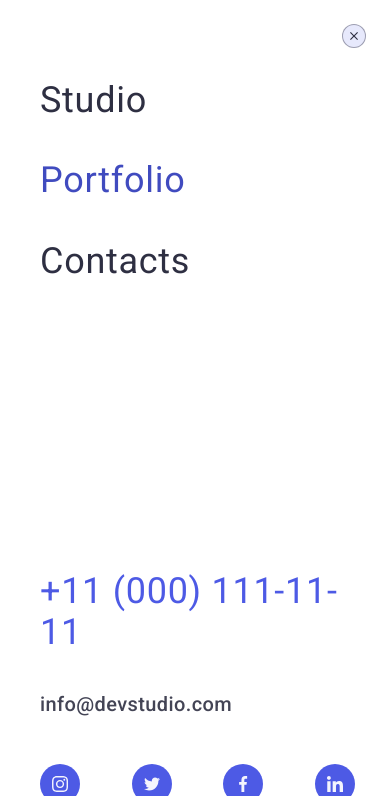
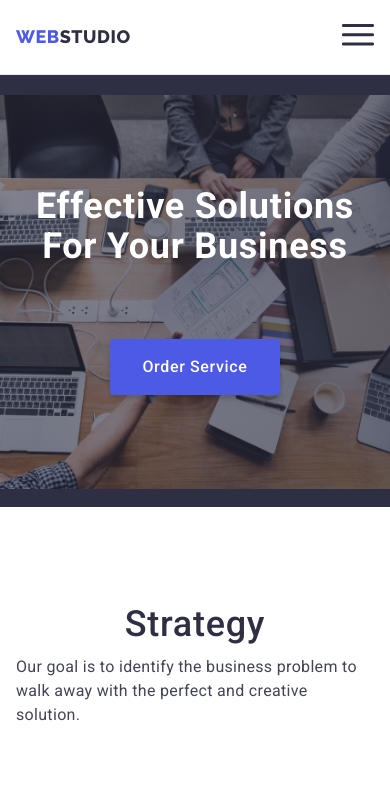
Before and after one commit to dominadorIII/goit-markup-hw-07, a plain HTML site: page index.html in a window 390 px wide. Shown: the top 796 px of the page. Drawn offline with nearby package versions, Linux system fonts and the light colour scheme.

Commit message:
homework06-rev02
initial

```diff
--- a/css/styles.css
+++ b/css/styles.css
@@ -256,14 +256,13 @@ textarea {
   stroke: var(--navyblue);
 }
 .header-nav-mobile {
-  position: absolute;
-  z-index: 200;
-  display: none;
+  position: fixed;
+  display: flex;
   transform: translateX(100%);
   flex-direction: column;
-  position: fixed;
   align-items: flex-start;
   justify-content: space-between;
+  z-index: 200;
   margin: 0;
   max-width: none;
   top: 0px;
@@ -272,7 +271,7 @@ textarea {
   height: 100%;
   padding: 80px 35px 40px 40px;
   background-color: var(--white);
-  pointer-events: auto;
+  pointer-events: none;
 
   transition-property: transform;
   transition-duration: 1s;
@@ -280,8 +279,8 @@ textarea {
   transition-timing-function: cubic-bezier(0.4, 0, 0.2, 1);
 }
 .header-nav-mobile.is-open {
-  transform: translateX(0);
-  display: flex;
+  transform: translateX(0%);
+  pointer-events: auto;
 }
 .button-navmenu-close-mobile {
   position: absolute;
--- a/index.html
+++ b/index.html
@@ -32,12 +32,12 @@
             </div>
           </a>
           <ul class="header-nav-menu">
-            <li class="header-nav-menu-item">
+            <li class="header-nav-menu-item active">
               <a class="header-nav-menu-item-link" href="./index.html"
                 >Studio</a
               >
             </li>
-            <li class="header-nav-menu-item active">
+            <li class="header-nav-menu-item">
               <a class="header-nav-menu-item-link" href="./portfolio.html"
                 >Portfolio</a
               >
@@ -65,24 +65,21 @@
         </address>
         <button
           class="button-menu-nav js-open-menu"
-          aria-expanded="true"
+          aria-expanded="false"
           aria-controls="mobile-nav"
         >
           <svg class="icon-menu-burger" width="8" height="8">
             <use href="./images/icons.svg#hamburger"></use>
           </svg>
         </button>
-        <div
-          class="header-nav-mobile js-menu-container is-open"
-          id="mobile-nav"
-        >
+        <div class="header-nav-mobile js-menu-container" id="mobile-nav">
           <ul class="header-nav-menu-mobile">
-            <li class="header-nav-menu-item-mobile">
+            <li class="header-nav-menu-item-mobile active">
               <a class="header-nav-menu-item-link-mobile" href="./index.html"
                 >Studio</a
               >
             </li>
-            <li class="header-nav-menu-item-mobile active">
+            <li class="header-nav-menu-item-mobile">
               <a
                 class="header-nav-menu-item-link-mobile"
                 href="./portfolio.html"
```
Also changed, not shown: portfolio.html (+6 -2 lines).
